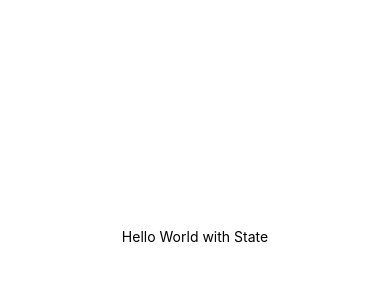
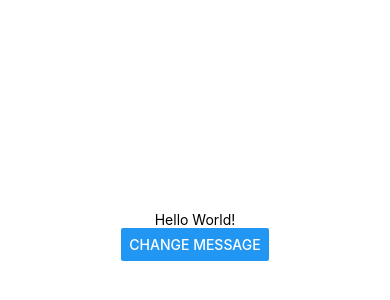
Before and after one commit to PhanTien234/Learn_ReactNative, a React Native app: screen / in a window 390 px wide. Shown: the part 186-486 px from the top of the page. Built offline with nearby package versions, Linux system fonts and the light colour scheme.

Commit message:
add State and create Button

```diff
--- a/App.js
+++ b/App.js
@@ -1,12 +1,17 @@
 import { React, useState } from "react";
-import { Text, View } from "react-native";
+import { Button, Text, View } from "react-native";
 
 export default function App() {
-  const [message, setMessage] = useState("Hello World with State");
+  const [message, setMessage] = useState("Hello World!");
+
+  const changeMessage = () => {
+    setMessage("Hello from React Native!");
+  };
 
   return (
     <View style={{ flex: 1, justifyContent: "center", alignItems: "center" }}>
       <Text>{message}</Text>
+      <Button title="Change Message" onPress={changeMessage} />
     </View>
   );
 }
```
